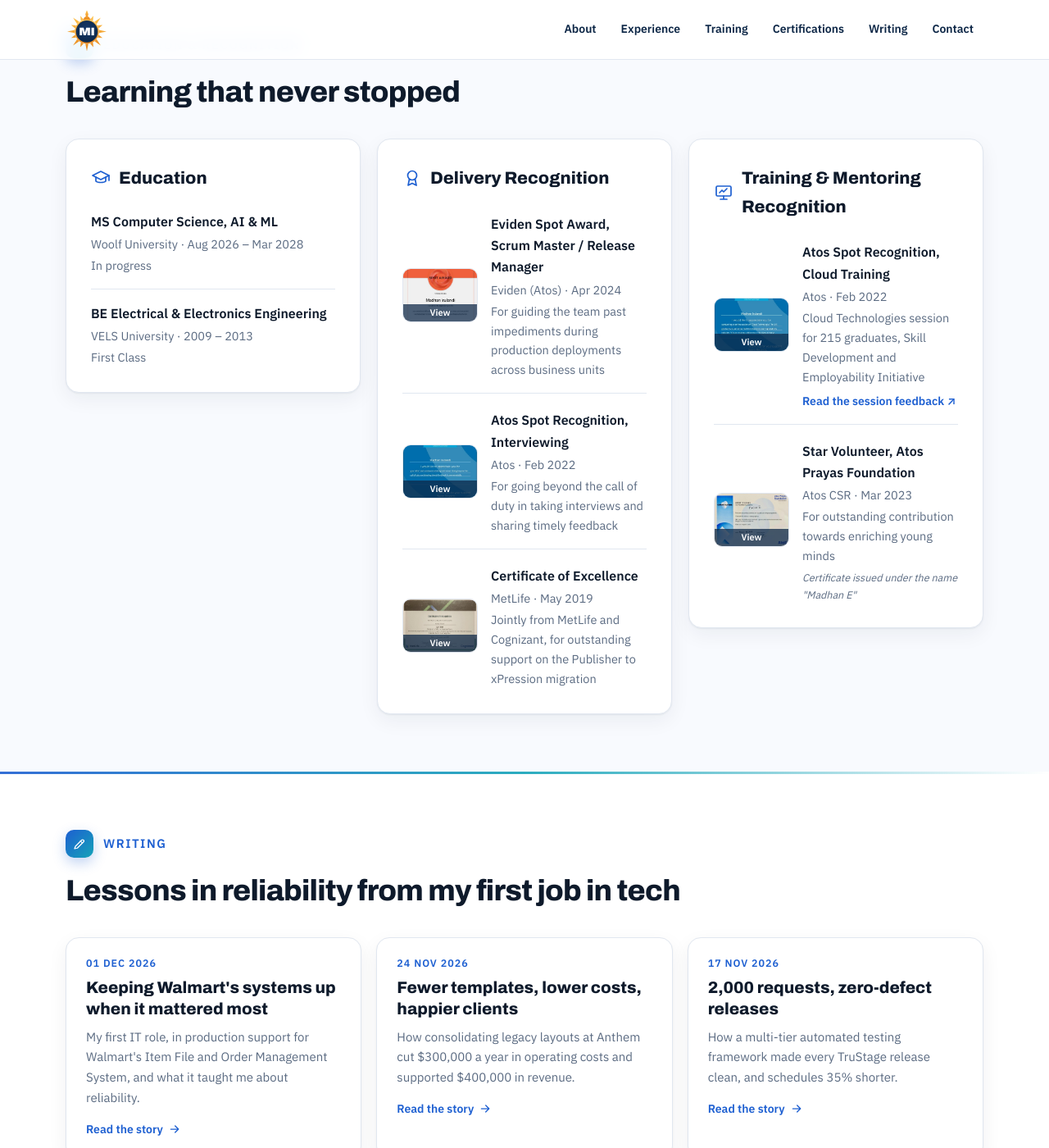
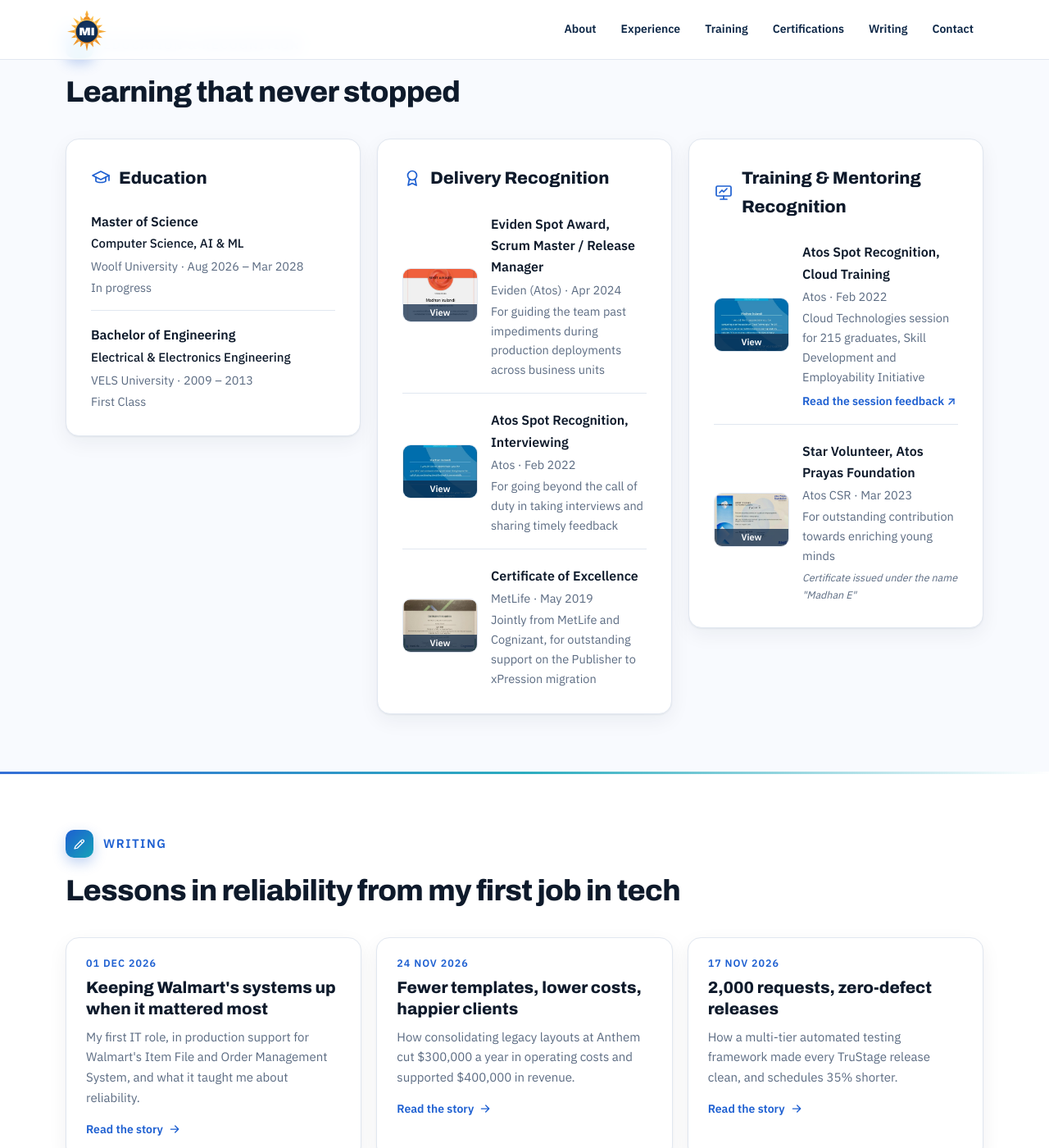
Before and after one commit to Madhan-I/Madhan-I.github.io, a Jekyll site: the page built from index.html, in a window 1280 px wide and 1400 px high, scrolled down 9037 px. Shown: the whole window at 82% size. Built offline with Jekyll 4.4.1, drawn with Linux system fonts in a browser that asks for light colours.

Commit message:
Education: full degree names with subject on its own line
Co-Authored-By: Claude Opus 5.5 <noreply@anthropic.com>
Claude-Session: https://claude.ai/code/session_01MFRrTt7LBDdX57m85KHNGp

```diff
--- a/_data/profile.yml
+++ b/_data/profile.yml
@@ -462,9 +462,11 @@ certifications:
         url: https://www.credly.com/badges/7603dff0-a874-4c8c-84e3-76b290b80a00
 
 education:
-  - title: MS Computer Science, AI & ML
+  - title: Master of Science
+    subject: Computer Science, AI & ML
     detail: Woolf University · Aug 2026 – Mar 2028 · In progress
-  - title: BE Electrical & Electronics Engineering
+  - title: Bachelor of Engineering
+    subject: Electrical & Electronics Engineering
     detail: VELS University · 2009 – 2013 · First Class
 
 award_groups:
--- a/assets/css/style.css
+++ b/assets/css/style.css
@@ -443,3 +443,4 @@ nav .wrap { padding-block: 10px; }
 @media (min-width: 900px) and (max-width: 1023px) { .chip-row { gap: 4px; } .chip-row .chip { font-size: 10.5px; padding: 7px 5px; } }
 /* First box in each row keeps its natural width, so both rows start their text at the same point */
 @media (min-width: 960px) { .chip-row .chip:first-child { flex-grow: 0; } }
+.rows li > span.subj { color: var(--ink); font-weight: 500; font-size: 15px; margin-top: 2px; }
--- a/index.html
+++ b/index.html
@@ -141,7 +141,7 @@ layout: default
     <div class="three">
       <div class="panel reveal">
         <h3><svg class="ic" aria-hidden="true"><use href="#i-cap"/></svg>Education</h3>
-        <ul class="rows">{% for e in p.education %}{% assign parts = e.detail | split: " · " %}<li><b>{{ e.title }}</b><span>{{ parts[0] }}{% if parts[1] %} · <span class="nw">{{ parts[1] }}</span>{% endif %}</span>{% if parts.size > 2 %}<span class="d2">{% for x in parts offset:2 %}{{ x }}{% unless forloop.last %} · {% endunless %}{% endfor %}</span>{% endif %}</li>{% endfor %}</ul>
+        <ul class="rows">{% for e in p.education %}{% assign parts = e.detail | split: " · " %}<li><b>{{ e.title }}</b>{% if e.subject %}<span class="subj">{{ e.subject }}</span>{% endif %}<span>{{ parts[0] }}{% if parts[1] %} · <span class="nw">{{ parts[1] }}</span>{% endif %}</span>{% if parts.size > 2 %}<span class="d2">{% for x in parts offset:2 %}{{ x }}{% unless forloop.last %} · {% endunless %}{% endfor %}</span>{% endif %}</li>{% endfor %}</ul>
       </div>
       {% for g in p.award_groups %}
       <div class="panel reveal">
```
